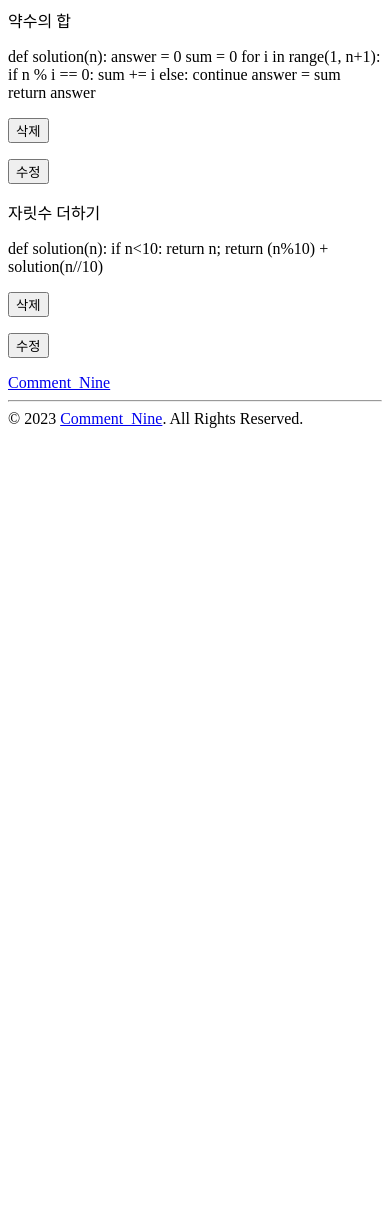
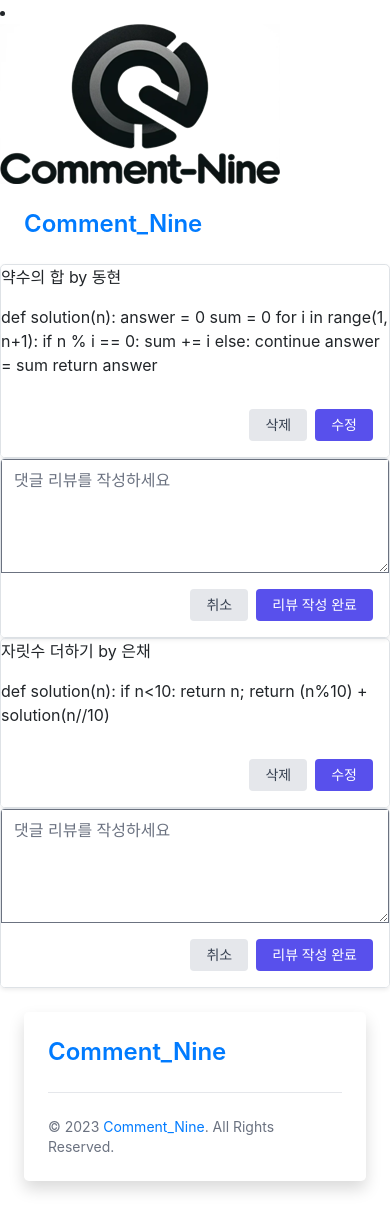
Before and after one commit to SulHyunRyung/Comment_Nine, a Flask app: page /edit/ in a window 390 px wide. Before the commit the page ends 428 px from the top, so only its background shows below. Run offline with Flask 3, Linux system fonts and the light colour scheme; some libraries are stand-ins or nearby versions.

Commit message:
comment 추가

```diff
--- a/app.py
+++ b/app.py
@@ -37,7 +37,10 @@
     user_id = db.Column(db.String(100), nullable=False)
     title = db.Column(db.String(100), nullable=False)
     content = db.Column(db.String(100000), nullable=False)
-    # comment = db.Column(db.String(100000))
+    comment = db.Column(db.String(100000))
+
+    def __repr__(self):
+        return f'<chatCreate {self.title}>'
 
 with app.app_context():
     db.create_all()
@@ -54,7 +57,7 @@
             user_id=user_id, user_password=user_password).first()
         if user:
             session['user_id'] = user.user_id  # 세션에 사용자 ID 저장
-            return render_template('index.html')
+            return redirect(url_for('show_index'))
             #  로그인 성공 시 넘어가는 페이지 ▲
             # return redirect(url_for('index'))
             # 로그인 실패 시 넘어가는 페이지 ▼
@@ -105,23 +108,23 @@
 
 #---------------------------------------------------------------회원가입
 
-@app.route('/postView', methods=['POST'])
-def postView():
-    if request.method == 'POST':
-    #form에서 보낸 데이터 받아오기
-        id_receive = session.get("id")
-        comment_receive = request.form.get("comment")
+# @app.route('/postView', methods=['POST'])
+# def postView():
+#     if request.method == 'POST':
+#     #form에서 보낸 데이터 받아오기
+#         id_receive = session.get("id")
+#         comment_receive = request.form.get("comment")
 
-    # 데이터를 DB(postview)에 저장하기
-        postview = chatCreate(
-            id=id_receive,
-            comment=comment_receive
-        )
+#     # 데이터를 DB(postview)에 저장하기
+#         postview = chatCreate(
+#             id=id_receive,
+#             comment=comment_receive
+#         )
 
-        db.session.add(postview)
-        db.session.commit()
+#         db.session.add(postview)
+#         db.session.commit()
 
-    return render_template('postView.html', data=postview)
+#     return render_template('postView.html', data=postview)
 
 # 홈 화면
 @app.route("/index", methods=['GET','POST'])
@@ -144,18 +147,42 @@
     user_id_receive = request.form.get("user_id")
     title_receive = request.form.get("title")
     content_receive = request.form.get("content")
+    comment_receive = request.form.get("comment")
 
-    chatcreate = chatCreate(id=id_receive, user_id=user_id_receive, title=title_receive, content=content_receive)
+    chatcreate = chatCreate(id=id_receive, user_id=user_id_receive, title=title_receive, content=content_receive, comment=comment_receive)
     db.session.add(chatcreate)
     db.session.commit()
 
     return redirect(url_for('show_form'))
+
+#코멘트 데이터 추가 테이블 화면
+@app.route("/comment_create", methods=['GET'])
+def show_comment():
+    return render_template('content-add.html')
+
+# 코멘트 추가 테이블 넣기
+@app.route("/api/comment_create", methods=['POST'])
+def comment_create():
+    id_receive = request.form.get("id")
+    user_id_receive = request.form.get("user_id")
+    title_receive = request.form.get("title")
+    content_receive = request.form.get("content")
+    comment_receive = request.form.get("comment")
+
+    chatcreate = chatCreate(id=id_receive, user_id=user_id_receive, title=title_receive, content=content_receive, comment=comment_receive)
+    db.session.add(chatcreate)
+    db.session.commit()
+
+    return redirect(url_for('show_comment'))
 
 # -------------------------------------------------------------------------------------------------데이터 추가 완성 라인
 
 # 수정,삭제 화면
 @app.route("/edit/", methods=['GET'])
 def edit():
+    # user_id = session.get('user_id')
+    # title=chatCreate.query.filter_by(user_id==user_id).first()
+    # title = session.get('title')
     chat_create_list =chatCreate.query.all()
     return render_template('post-edit.html',data=chat_create_list)
 
@@ -173,6 +200,7 @@
             # 수정 폼으로 리다이렉트
             return redirect(url_for('api_update',chat_create_id=chat_create_id))
     return redirect(url_for('edit'))
+
 
 @app.route("/api/update/<int:chat_create_id>/", methods=['GET'])
 def api_update(chat_create_id):
--- /dev/null
+++ b/templates/comment-edit.html
@@ -0,0 +1,5 @@
+{% include 'header.html' %}
+
+
+
+{% include 'footer.html' %}
--- a/templates/footer.html
+++ b/templates/footer.html
@@ -1,7 +1,7 @@
 <footer class="bg-white rounded-lg shadow dark:bg-gray-900 m-4">
     <div class="w-full max-w-screen-xl mx-auto p-4 md:py-8">
         <div class="sm:flex sm:items-center sm:justify-between">
-            <a href="{{url_for('index')}}" class="flex items-center mb-4 sm:mb-0">
+            <a href="{{url_for('show_index')}}" class="flex items-center mb-4 sm:mb-0">
                 <span class="self-center text-2xl font-semibold whitespace-nowrap dark:text-white">Comment_Nine</span>
             </a>
         </div>
--- a/templates/login.html
+++ b/templates/login.html
@@ -1,4 +1,5 @@
 {% include 'header.html' %}
+
     <div style="margin-top: 30vh;">
         <div class="mx-auto" style="width:20vw">
             <h2>Comment_Nine Login</h2>
@@ -32,4 +33,5 @@
             {% endif %}
         </div>
     </div>
-    {% include 'footer.html' %}
+
+{% include 'footer.html' %}
--- a/templates/post-edit.html
+++ b/templates/post-edit.html
@@ -1,17 +1,40 @@
-        {% for chat_create in data %}
+{% include 'header.html' %}
+
+        <!-- {% for chat_create in data %} -->
     <div>
         <div>
-            <p>{{ chat_create.title }}</p>
+            <div class="overflow-hidden rounded-lg border border-gray-200 shadow-sm focus-within:border-blue-600 focus-within:ring-1 focus-within:ring-blue-600">
+            <p>{{ chat_create.title }} by {{ chat_create.user_id }}</p>
             <p>{{ chat_create.content }}</p>
-            <form action="{{ url_for('edit_and_delete', chat_create_id=chat_create.id) }}" method="post">
-                <button type="submit" name="delete">삭제</button>
-            </form>
-            <form action="{{ url_for('edit_and_delete', chat_create_id=chat_create.id) }}" method="post">
-                <button type="submit" name="update">수정</button>
-            </form>
+                <div class="flex items-center justify-end gap-2 bg-white p-3">
+                    <form action="{{ url_for('edit_and_delete', chat_create_id=chat_create.id) }}" method="post">
+                    <button type="submit" name="delete" class="rounded bg-gray-200 px-3 py-1.5 text-sm font-medium text-gray-700 hover:text-gray-600">삭제</button></form>
+                    <form action="{{ url_for('edit_and_delete', chat_create_id=chat_create.id) }}" method="post">
+                    <button type="submit" name="update" class="rounded bg-indigo-600 px-3 py-1.5 text-sm font-medium text-white hover:bg-indigo-700">수정</button></form>
+                </div>
+            </div>
         </div>
-        {% endfor %}
+
+
+
+
+        <div>
+            <!-- <label for="user_id">{{ chat_create.user_id }}</label>
+            <input type="text" name="user_id" value="{{ chat_create.user_id }}"> -->
+            <label for="OrderNotes" class="sr-only">comments</label>
+            <div class="overflow-hidden rounded-lg border border-gray-200 shadow-sm focus-within:border-blue-600 focus-within:ring-1 focus-within:ring-blue-600">
+            <textarea id="comment" name="comment" class="w-full resize-none border-none align-top focus:ring-0 sm:text-sm" rows="4" placeholder="댓글 리뷰를 작성하세요"></textarea>
+            <div class="flex items-center justify-end gap-2 bg-white p-3">
+                <form action="{{ url_for('show_index')}}" method="get">
+                <button type="submit" class="rounded bg-gray-200 px-3 py-1.5 text-sm font-medium text-gray-700 hover:text-gray-600">취소</button></form>
+                <form action="{{ url_for('comment_create')}}" method="post">
+                <button type="submit" class="rounded bg-indigo-600 px-3 py-1.5 text-sm font-medium text-white hover:bg-indigo-700">리뷰 작성 완료</button></form>
+            </div></div>
+        </div>
+        <!-- {% endfor %} -->
     </div>
+
+
     {% if data_to_edit%}
     <form action="{{ url_for('update', chat_create_id=data_to_edit.id) }}" method="post">
         <label for="title">제목:</label>
@@ -23,4 +46,5 @@
         <button type="submit">수정 완료</button>
     </form>
     {% endif %}
-    {% include 'footer.html' %}
+
+{% include 'footer.html' %}
--- a/templates/postView.html
+++ b/templates/postView.html
@@ -1,4 +1,4 @@
-{% for chat_create in data %}
+{% include 'header.html' %}
 
     <div class="flow-root"><dl class="-my-3 divide-y divide-gray-100 text-sm"><div class="grid grid-cols-1 gap-1 py-3 sm:grid-cols-3 sm:gap-4">
         <dt class="font-medium text-gray-900" method="get">{{postview.title}}, --{{postview.date}}--</dt><dd class="text-gray-700 sm:col-span-2"></dd>
@@ -24,5 +24,4 @@
         </form>
 </div>
 
-
 {% include 'footer.html' %}
```
Also changed, not shown: templates/comment-add.html (added, +12 -0 lines), templates/index.html (+12 -4 lines), templates/post-add.html (+2 -12 lines), database.db.
